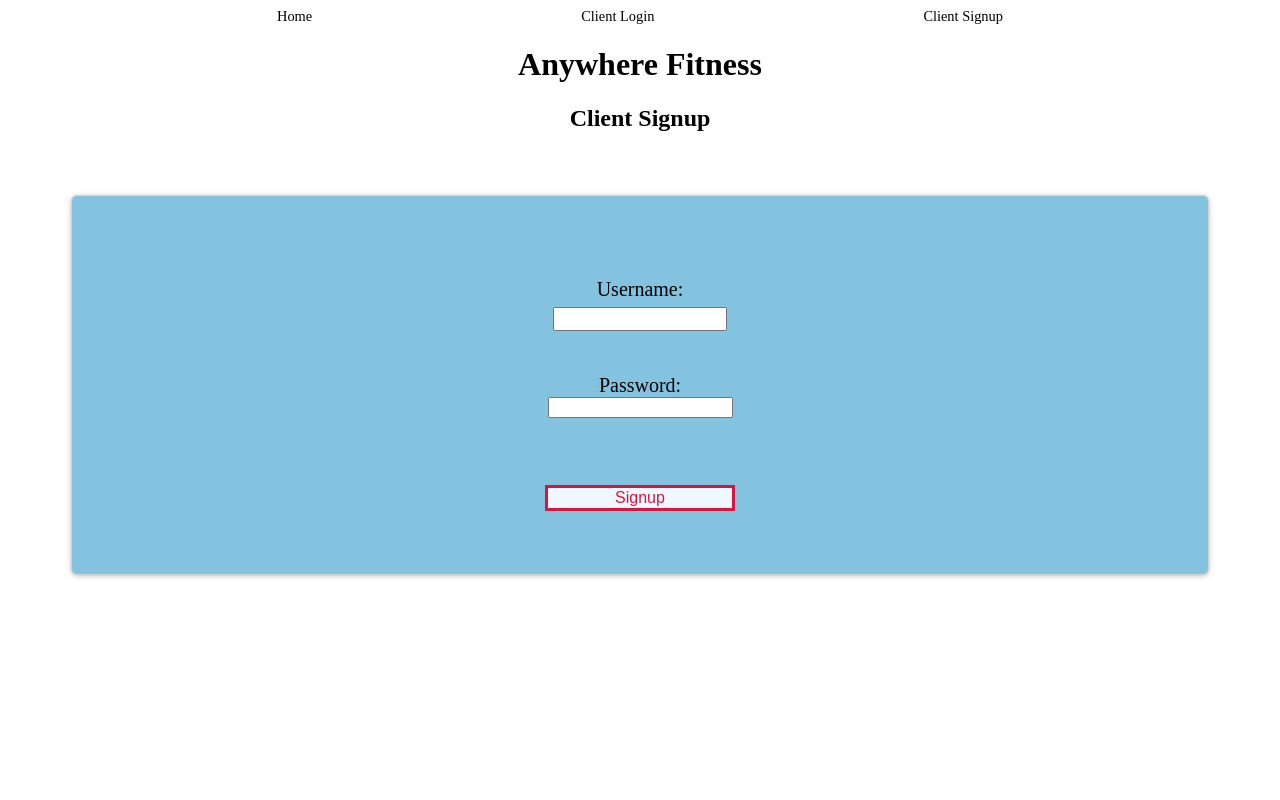
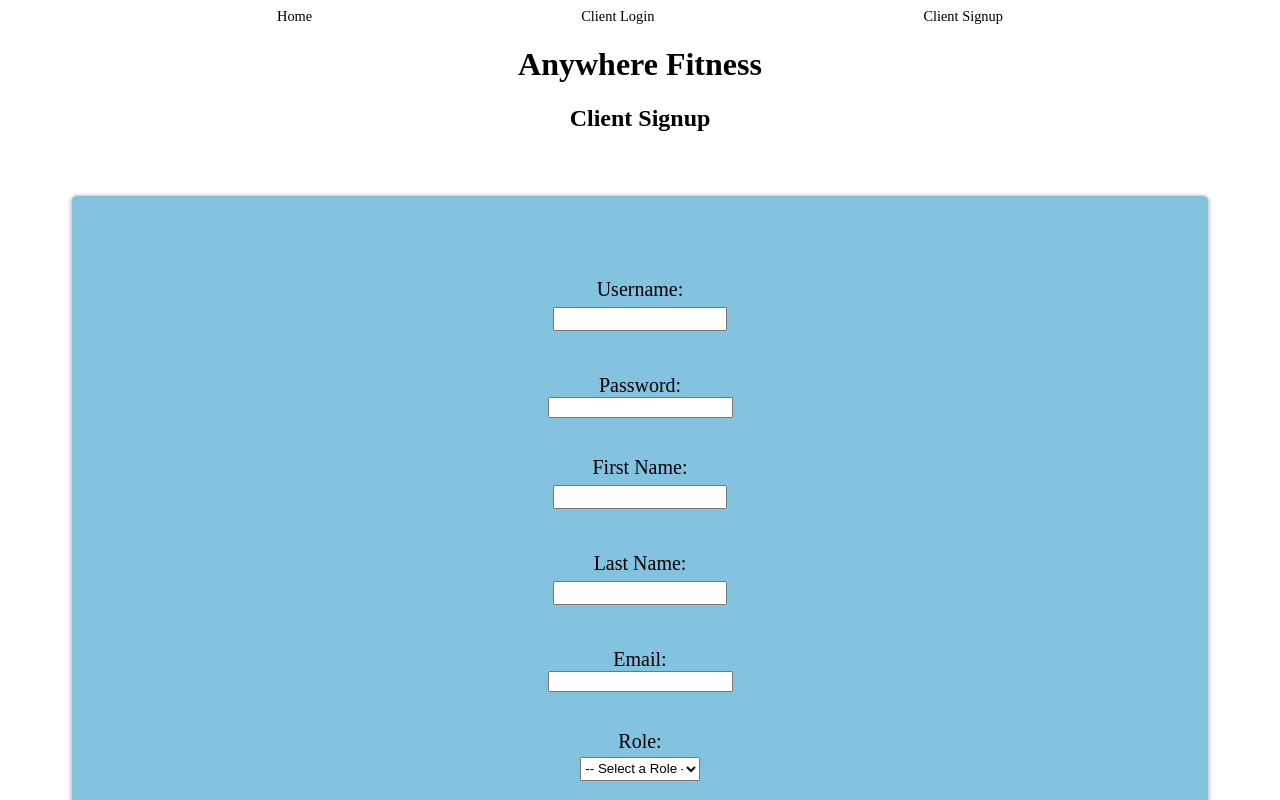
Before and after one commit to ferror18/front-end-1, a React (Create React App) app: page /client/signup in a window 1280 px wide. Shown: the top 800 px of the page. Built offline with nearby package versions, Linux system fonts and the light colour scheme.

Commit message:
signup sheet is set up and run by state

```diff
--- a/src/components/Client/ClientSignupForm.js
+++ b/src/components/Client/ClientSignupForm.js
@@ -39,6 +39,48 @@ export default function ClientSignupForm(props){
                         />
                     </label>
 
+                    <label htmlFor='firstNameInput'>
+                        First Name:
+                        <input
+                            type='text'
+                            id='firstNameInput'
+                            value={values.firstName}
+                            onChange={onInputChange}
+                            name='firstName'
+                        />
+                    </label>
+
+                    <label htmlFor='lastNameInput'>
+                        Last Name:
+                        <input
+                            type='text'
+                            id='lastNameInput'
+                            value={values.lastName}
+                            onChange={onInputChange}
+                            name='lastName'
+                        />
+                    </label>
+
+                    <label htmlFor='emailInput'>
+                        Email:
+                        <input
+                            type='email'
+                            id='emailInput'
+                            value={values.email}
+                            onChange={onInputChange}
+                            name='email'
+                        />
+                    </label>
+
+                    <label htmlFor='roleInput'>
+                        Role:
+                        <select id='roleInput' onChange={onInputChange} value={values.roleId} name='roleId'>
+                            <option value=''>-- Select a Role --</option>
+                            <option value='Instructor'>Instructor</option>
+                            <option value='Client'>Client</option>
+                        </select>
+                    </label>
+
 
                     <StyledButton id='signup' disabled={disabled} style={{background: "aliceblue"}}>Signup</StyledButton>
                 </StyledInnerForm>
```
